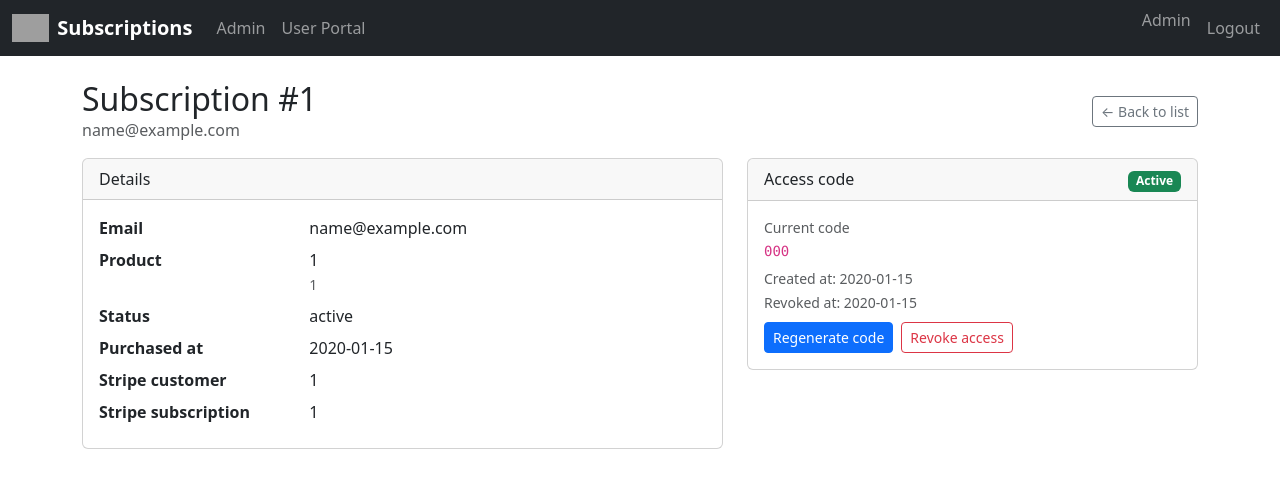
After one commit to designsteveh-spec/trusted-tools-subscriptions, a Flask app: page /admin/subscriptions/1 in a window 1280 px wide. The commit adds this page. Shown: the top 488 px of the page. Run offline with Flask 3, Linux system fonts and the light colour scheme; the visitor is signed in with stand-in values (Sample User, id 1); tables that the repository leaves empty hold one stand-in row (values such as "Sample post"); grey boxes are pictures that could not be loaded.

Commit message:
Add access-code management and branding
Made-with: Cursor

```diff
--- a/app.py
+++ b/app.py
@@ -1,4 +1,5 @@
 import os
+import secrets
 import sqlite3
 from datetime import datetime
 from pathlib import Path
@@ -47,11 +48,24 @@ def init_db():
             stripe_subscription_id TEXT,
             stripe_product_id TEXT,
             access_code TEXT,
+            access_active INTEGER DEFAULT 1,
+            access_created_at TEXT,
+            access_revoked_at TEXT,
             status TEXT,
             purchased_at TEXT
         )
         """
     )
+
+    # Ensure new columns exist for older databases
+    cursor.execute("PRAGMA table_info(subscriptions)")
+    existing_cols = {row[1] for row in cursor.fetchall()}
+    if "access_active" not in existing_cols:
+        cursor.execute("ALTER TABLE subscriptions ADD COLUMN access_active INTEGER DEFAULT 1")
+    if "access_created_at" not in existing_cols:
+        cursor.execute("ALTER TABLE subscriptions ADD COLUMN access_created_at TEXT")
+    if "access_revoked_at" not in existing_cols:
+        cursor.execute("ALTER TABLE subscriptions ADD COLUMN access_revoked_at TEXT")
 
     conn.commit()
     conn.close()
@@ -82,6 +96,11 @@ def fetch_product_names(product_ids):
     return names
 
 
+def generate_access_code() -> str:
+    """Generate a random access code suitable for pasting into other apps."""
+    return secrets.token_urlsafe(24)
+
+
 @app.route("/")
 def home():
     return render_template("home.html")
@@ -103,6 +122,8 @@ def portal():
                 SELECT id,
                        email,
                        stripe_product_id,
+                       access_code,
+                       access_active,
                        status,
                        purchased_at
                 FROM subscriptions
@@ -154,15 +175,102 @@ def admin_dashboard():
     conn = get_db_connection()
     cursor = conn.cursor()
     cursor.execute(
-        "SELECT id, email, stripe_product_id, status, purchased_at FROM subscriptions ORDER BY id DESC LIMIT 50"
+        """
+        SELECT id,
+               email,
+               stripe_product_id,
+               access_code,
+               access_active,
+               status,
+               purchased_at
+        FROM subscriptions
+        ORDER BY id DESC
+        LIMIT 50
+        """
     )
     subscriptions = cursor.fetchall()
     conn.close()
 
-    product_ids = list({s["stripe_product_id"] for s in subscriptions if s["stripe_product_id"]})
+    product_ids = list(
+        {s["stripe_product_id"] for s in subscriptions if s["stripe_product_id"]}
+    )
     product_names = fetch_product_names(product_ids)
 
     return render_template("admin_dashboard.html", subscriptions=subscriptions, product_names=product_names)
+
+
+@app.route("/admin/subscriptions/<int:sub_id>", methods=["GET", "POST"])
+def admin_subscription_detail(sub_id: int):
+    redirect_response = require_admin()
+    if redirect_response:
+        return redirect_response
+
+    conn = get_db_connection()
+    cursor = conn.cursor()
+
+    if request.method == "POST":
+        action = (request.form.get("action") or "").strip().lower()
+        now = datetime.utcnow().isoformat(timespec="seconds") + "Z"
+
+        if action == "regenerate":
+            new_code = generate_access_code()
+            cursor.execute(
+                """
+                UPDATE subscriptions
+                SET access_code = ?,
+                    access_active = 1,
+                    access_created_at = ?,
+                    access_revoked_at = NULL
+                WHERE id = ?
+                """,
+                (new_code, now, sub_id),
+            )
+            flash("Access code regenerated.", "success")
+        elif action == "revoke":
+            cursor.execute(
+                """
+                UPDATE subscriptions
+                SET access_active = 0,
+                    access_revoked_at = ?
+                WHERE id = ?
+                """,
+                (now, sub_id),
+            )
+            flash("Access code revoked.", "success")
+        elif action == "reactivate":
+            cursor.execute(
+                """
+                UPDATE subscriptions
+                SET access_active = 1,
+                    access_revoked_at = NULL
+                WHERE id = ?
+                """,
+                (sub_id,),
+            )
+            flash("Access code reactivated.", "success")
+
+        conn.commit()
+
+    cursor.execute("SELECT * FROM subscriptions WHERE id = ?", (sub_id,))
+    subscription = cursor.fetchone()
+
+    if not subscription:
+        conn.close()
+        flash("Subscription not found.", "error")
+        return redirect(url_for("admin_dashboard"))
+
+    product_names = {}
+    product_id = subscription["stripe_product_id"]
+    if product_id:
+        product_names = fetch_product_names([product_id])
+
+    conn.close()
+
+    return render_template(
+        "admin_subscription_detail.html",
+        subscription=subscription,
+        product_names=product_names,
+    )
 
 
 @app.post("/webhook/stripe")
@@ -212,6 +320,8 @@ def stripe_webhook():
         purchased_at = datetime.utcnow().isoformat(timespec="seconds") + "Z"
 
         if email:
+            access_code = generate_access_code()
+            access_created_at = purchased_at
             conn = get_db_connection()
             cursor = conn.cursor()
             cursor.execute(
@@ -222,15 +332,21 @@ def stripe_webhook():
                     stripe_subscription_id,
                     stripe_product_id,
                     access_code,
+                    access_active,
+                    access_created_at,
+                    access_revoked_at,
                     status,
                     purchased_at
-                ) VALUES (?, ?, ?, ?, ?, ?, ?)
+                ) VALUES (?, ?, ?, ?, ?, ?, ?, ?, ?)
                 """,
                 (
                     email.lower(),
                     stripe_customer_id,
                     stripe_subscription_id,
                     product_id,
+                    access_code,
+                    1,
+                    access_created_at,
                     None,
                     status,
                     purchased_at,
--- /dev/null
+++ b/templates/admin_subscription_detail.html
@@ -0,0 +1,120 @@
+{% extends "base.html" %}
+
+{% block title %}Subscription #{{ subscription.id }} · Admin · Subscription Dashboard{% endblock %}
+
+{% block content %}
+  <div class="d-flex justify-content-between align-items-center mb-3">
+    <div>
+      <h2 class="mb-0">Subscription #{{ subscription.id }}</h2>
+      <p class="text-muted mb-0">
+        {{ subscription.email }}
+      </p>
+    </div>
+    <a href="{{ url_for('admin_dashboard') }}" class="btn btn-outline-secondary btn-sm">
+      ← Back to list
+    </a>
+  </div>
+
+  <div class="row">
+    <div class="col-md-7">
+      <div class="card mb-3">
+        <div class="card-header">
+          Details
+        </div>
+        <div class="card-body">
+          <dl class="row mb-0">
+            <dt class="col-sm-4">Email</dt>
+            <dd class="col-sm-8">{{ subscription.email }}</dd>
+
+            <dt class="col-sm-4">Product</dt>
+            <dd class="col-sm-8">
+              {% if subscription.stripe_product_id %}
+                {{ product_names.get(subscription.stripe_product_id, subscription.stripe_product_id) }}
+                <br>
+                <small class="text-muted">{{ subscription.stripe_product_id }}</small>
+              {% else %}
+                <span class="text-muted">Unknown</span>
+              {% endif %}
+            </dd>
+
+            <dt class="col-sm-4">Status</dt>
+            <dd class="col-sm-8">
+              {% if subscription.status %}
+                {{ subscription.status }}
+              {% else %}
+                <span class="text-muted">Unknown</span>
+              {% endif %}
+            </dd>
+
+            <dt class="col-sm-4">Purchased at</dt>
+            <dd class="col-sm-8">
+              {{ subscription.purchased_at or "—" }}
+            </dd>
+
+            <dt class="col-sm-4">Stripe customer</dt>
+            <dd class="col-sm-8">
+              {{ subscription.stripe_customer_id or "—" }}
+            </dd>
+
+            <dt class="col-sm-4">Stripe subscription</dt>
+            <dd class="col-sm-8">
+              {{ subscription.stripe_subscription_id or "—" }}
+            </dd>
+          </dl>
+        </div>
+      </div>
+    </div>
+
+    <div class="col-md-5">
+      <div class="card mb-3">
+        <div class="card-header d-flex justify-content-between align-items-center">
+          <span>Access code</span>
+          <span>
+            {% if subscription.access_active %}
+              <span class="badge bg-success">Active</span>
+            {% else %}
+              <span class="badge bg-secondary">Revoked</span>
+            {% endif %}
+          </span>
+        </div>
+        <div class="card-body">
+          <p class="mb-1">
+            <small class="text-muted d-block">Current code</small>
+            <code class="d-inline-block text-wrap">{{ subscription.access_code or "—" }}</code>
+          </p>
+          <p class="text-muted mb-2">
+            <small>
+              Created at: {{ subscription.access_created_at or "—" }}<br>
+              Revoked at: {{ subscription.access_revoked_at or "—" }}
+            </small>
+          </p>
+
+          <div class="d-flex flex-wrap gap-2">
+            <form method="post">
+              <input type="hidden" name="action" value="regenerate">
+              <button type="submit" class="btn btn-sm btn-primary">
+                Regenerate code
+              </button>
+            </form>
+
+            {% if subscription.access_active %}
+              <form method="post">
+                <input type="hidden" name="action" value="revoke">
+                <button type="submit" class="btn btn-sm btn-outline-danger">
+                  Revoke access
+                </button>
+              </form>
+            {% else %}
+              <form method="post">
+                <input type="hidden" name="action" value="reactivate">
+                <button type="submit" class="btn btn-sm btn-outline-success">
+                  Reactivate access
+                </button>
+              </form>
+            {% endif %}
+          </div>
+        </div>
+      </div>
+    </div>
+  </div>
+{% endblock %}
--- a/templates/base.html
+++ b/templates/base.html
@@ -14,7 +14,15 @@
   <body>
     <nav class="navbar navbar-expand-lg navbar-dark bg-dark mb-4">
       <div class="container-fluid">
-        <a class="navbar-brand" href="{{ url_for('home') }}">Subscriptions</a>
+        <a class="navbar-brand d-flex align-items-center" href="{{ url_for('home') }}">
+          <img
+            src="{{ url_for('static', filename='img/TrustedToolsLogo.svg') }}"
+            alt="Trusted Tools"
+            height="28"
+            class="me-2"
+          >
+          <span class="fw-semibold">Subscriptions</span>
+        </a>
         <div class="collapse navbar-collapse">
           <ul class="navbar-nav me-auto mb-2 mb-lg-0">
             <li class="nav-item">
```
Also changed, not shown: templates/admin_dashboard.html (+21 -3 lines), templates/portal.html (+15 -1 lines), static/img/TrustedToolsLogo.svg (added), static/img/burger-menu.svg (added), static/img/check-complete.svg (added).
